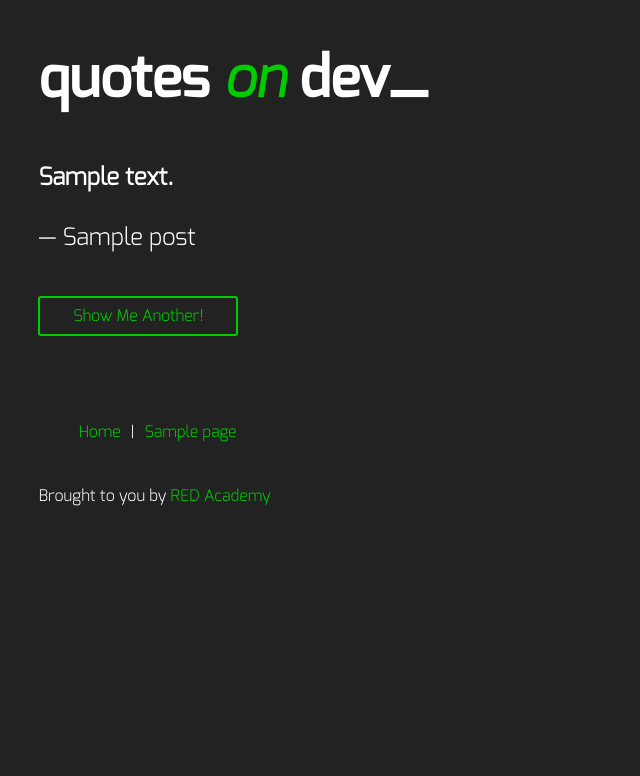
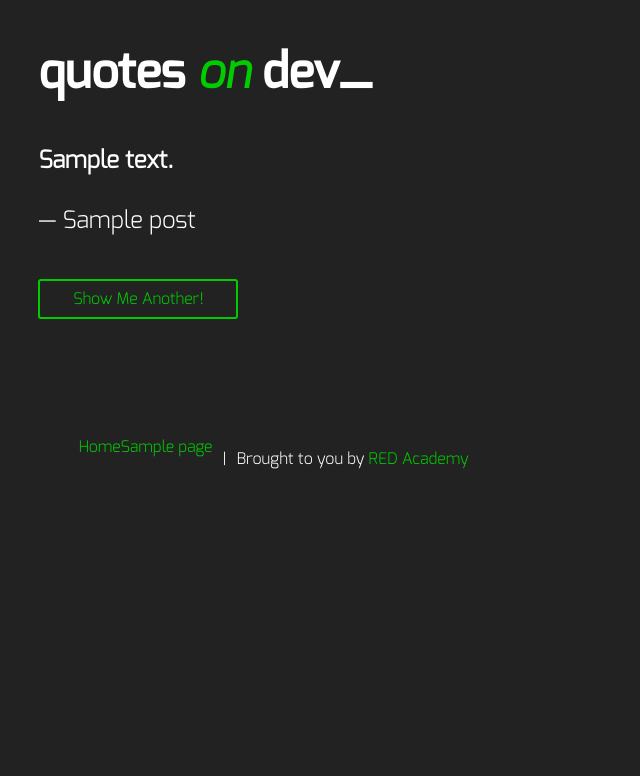
Before and after one commit to kbaistrocchi/quotes-on-dev, a WordPress theme: template themes/quotesondev/home.php in a window 1280 px wide. Shown: the top 776 px of the page, without its empty margins (0-640 px from the left). Run offline with PHP 8.4 and a stand-in for WordPress, Linux system fonts and the light colour scheme; the site name, menu and one post (Sample post) are stand-ins, and other content is empty; some libraries are stand-ins or nearby versions.

Commit message:
style: footer for tablet

```diff
--- a/themes/quotesondev/sass/_elements.scss
+++ b/themes/quotesondev/sass/_elements.scss
@@ -72,6 +72,8 @@ table {
 
 // Custom Styling
 
+// Header
+
 .quote-title-tag {
   a {
     color: $color__text-main;
@@ -84,6 +86,8 @@ table {
     font-family: 'Exo light-italic';
   }
 }
+
+// Content
 
 .quote-text {
   p {
--- a/themes/quotesondev/sass/_mixins.scss
+++ b/themes/quotesondev/sass/_mixins.scss
@@ -4,3 +4,15 @@
 	margin-left: auto;
 	margin-right: auto;
 }
+
+@mixin tablet {
+	@media only screen and (min-width: 600px) {
+		@content;
+	}
+}
+
+@mixin desktopt {
+	@media only screen and (min-width: 1240px) {
+		@content;
+	}
+}
--- a/themes/quotesondev/sass/_navigation.scss
+++ b/themes/quotesondev/sass/_navigation.scss
@@ -37,10 +37,7 @@ nav {
 			display: flex;
 			// justify-content: flex-start;
 		}
-		li + li:before {
-			content: '|';
-			padding: 0 10px;
-		}
+
 	}
 
 }
@@ -174,6 +171,11 @@ footer {
 	flex-direction: column;
 	justify-content: center;
 	height: 200px;
+	@include tablet {
+		flex-direction: row;
+		justify-content: flex-start;
+		align-items: center;
+	};
 }
 
 .menu {
@@ -183,6 +185,20 @@ footer {
 	ul {
 		padding-left: 0;
 		margin: 0;
+		li + li:before {
+			content: '|';
+			padding: 0 10px;
+		}
 	}
 
 }
+
+@include tablet {
+	.site-info p{
+	  margin: 0;
+	  &:before {
+		  content: '|';
+		  padding: 0 10px;
+	  }
+	}
+  }
--- a/themes/quotesondev/sass/_typography.scss
+++ b/themes/quotesondev/sass/_typography.scss
@@ -22,9 +22,11 @@ h1, h2, h3, h4, h5, h6 {
 	clear: both;
 	font-family: 'Exo medium';
 }
+
 h1 {
-	font-size: 3.5rem;
+	font-size: 3rem;
 }
+
 h2 {
 	font-size: 2.5rem;
 }
--- a/themes/quotesondev/style.css
+++ b/themes/quotesondev/style.css
@@ -267,7 +267,7 @@ h1, h2, h3, h4, h5, h6 {
   font-family: 'Exo medium'; }
 
 h1 {
-  font-size: 3.5rem; }
+  font-size: 3rem; }
 
 h2 {
   font-size: 2.5rem; }
@@ -508,9 +508,6 @@ nav ul {
     display: -webkit-box;
     display: -ms-flexbox;
     display: flex; }
-  nav ul li + li:before {
-    content: '|';
-    padding: 0 10px; }
 
 .main-navigation {
   clear: both;
@@ -581,6 +551,18 @@ footer {
       -ms-flex-pack: center;
           justify-content: center;
   height: 200px; }
+  @media only screen and (min-width: 600px) {
+    footer {
+      -webkit-box-orient: horizontal;
+      -webkit-box-direction: normal;
+          -ms-flex-direction: row;
+              flex-direction: row;
+      -webkit-box-pack: start;
+          -ms-flex-pack: start;
+              justify-content: flex-start;
+      -webkit-box-align: center;
+          -ms-flex-align: center;
+              align-items: center; } }
 
 .menu li a {
   color: #00cc00; }
@@ -588,6 +570,16 @@ footer {
 .menu ul {
   padding-left: 0;
   margin: 0; }
+  .menu ul li + li:before {
+    content: '|';
+    padding: 0 10px; }
+
+@media only screen and (min-width: 600px) {
+  .site-info p {
+    margin: 0; }
+    .site-info p:before {
+      content: '|';
+      padding: 0 10px; } }
 
 /*--------------------------------------------------------------
 # Accessibility
```
Also changed, not shown: other parts of themes/quotesondev/sass/_navigation.scss (+54 -54 lines), other parts of themes/quotesondev/style.css (+0 -27 lines), themes/quotesondev/build/css/style.min.css, 1 other file.
